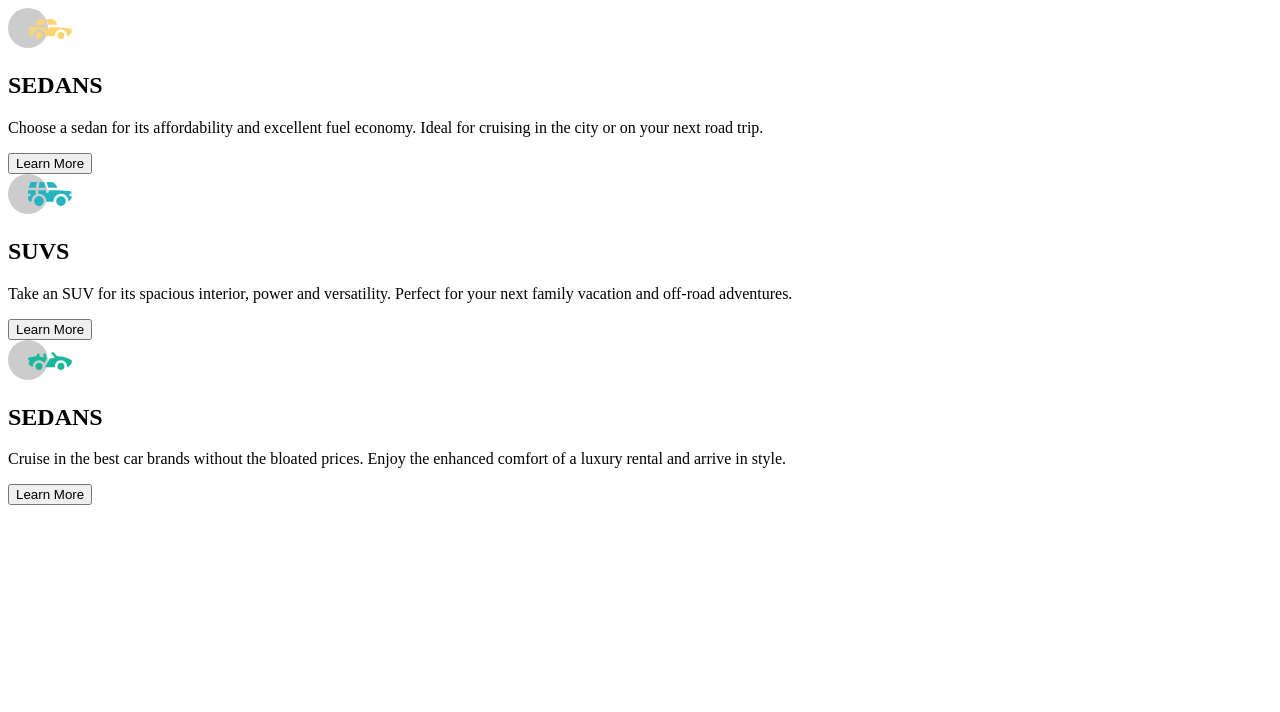
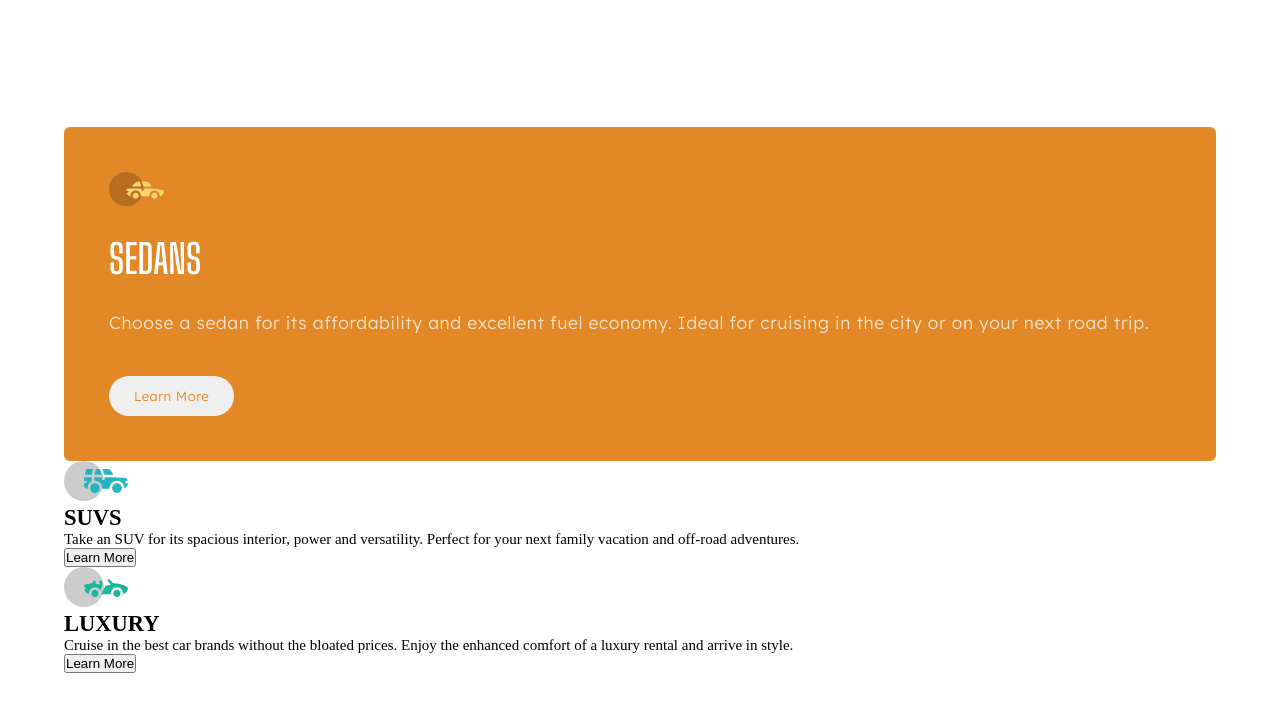
Before and after one commit to EtFX1/Frontend-mentor-3-column-preview-card-component-main, a plain HTML site: page src/index.html in a window 1280 px wide. Drawn offline with Linux system fonts and the light colour scheme.

Commit message:
first card styles done

```diff
--- a/src/index.html
+++ b/src/index.html
@@ -7,23 +7,31 @@
         <!-- @!GOOGLE FONTS -->
         <link rel="preconnect" href="https://fonts.googleapis.com" />
         <link rel="preconnect" href="https://fonts.gstatic.com" crossorigin />
+        <!-- Font 1 -->
         <link
             href="https://fonts.googleapis.com/css2?family=Big+Shoulders+Display:wght@100..900&display=swap"
             rel="stylesheet"
         />
+        <!-- Font 2 -->
         <link
             href="https://fonts.googleapis.com/css2?family=Lexend+Deca:wght@100..900&display=swap"
             rel="stylesheet"
         />
         <!-- @!FAVICON -->
         <link rel="icon" href="/images/favicon-32x32.png" />
+        <!-- @!CSS Link -->
+        <link rel="stylesheet" href="styles.css" />
     </head>
     <body>
-        <main>
+        <main id="cards-container">
             <!-- @!Section 1 - Sedans -->
-            <article>
+            <article class="card card--orange">
                 <!-- Sedan image -->
-                <svg width="64" height="40" xmlns="http://www.w3.org/2000/svg">
+                <svg
+                    class="card__illustration"
+                    xmlns="http://www.w3.org/2000/svg"
+                    viewBox="0 0 64 40"
+                >
                     <g fill="none" fill-rule="evenodd">
                         <circle
                             fill="#000"
@@ -39,22 +47,21 @@
                         />
                     </g>
                 </svg>
-
                 <!-- Car name -->
-                <h2>SEDANS</h2>
+                <h2 class="card__heading">SEDANS</h2>
 
                 <!-- Car info -->
-                <p>
+                <p class="card__paragraph">
                     Choose a sedan for its affordability and excellent fuel
                     economy. Ideal for cruising in the city or on your next road
                     trip.
                 </p>
 
                 <!-- Learn More button -->
-                <button>Learn More</button>
+                <button class="card__button">Learn More</button>
             </article>
 
-            <!-- @!Section 2 - SUVS -->
+            <!-- @!Section 2 - SUV'S -->
             <article>
                 <!-- SUV image -->
                 <svg width="64" height="40" xmlns="http://www.w3.org/2000/svg">
@@ -109,7 +116,7 @@
                 </svg>
 
                 <!-- Car name -->
-                <h2>SEDANS</h2>
+                <h2>LUXURY</h2>
 
                 <!-- Car info -->
                 <p>
--- /dev/null
+++ b/src/styles.css
@@ -0,0 +1,94 @@
+* {
+    margin: 0;
+    padding: 0;
+    box-sizing: border-box;
+}
+
+:root {
+    /* colours */
+    --colour-transparent-white: hsla(0, 0%, 100%, 0.75);
+    --colour-orange: hsl(31, 77%, 52%);
+    --colour-white: rgb(255, 255, 255);
+
+    /* font families */
+    --font-big-shoulders: "Big Shoulders Display", sans-serif;
+    --font-lexend-deca: "Lexend Deca", sans-serif;
+
+    /* font weights */
+    --font-weight-light: 350;
+    --font-weight-semi-bold: 615;
+}
+
+/* @!MOBILE (<=992PX) */
+
+body {
+    background-color: var(--colour-transparent-white);
+    display: flex;
+    justify-content: center;
+    align-items: center;
+    min-height: 100vh;
+    font-size: 0.9375rem;
+}
+
+/* main element */
+#cards-container {
+    margin: clamp(4rem, 15%, 7.5rem) 0;
+    display: flex;
+    flex-direction: column;
+    width: 90%;
+}
+
+/* targets all cards */
+.card {
+    border-radius: 0.375rem;
+    padding: 2.8125rem; /*todo: re-adjust*/
+}
+
+.card--orange {
+    background-color: var(--colour-orange);
+}
+
+.card__illustration {
+    width: 3.4375rem;
+}
+
+.card__heading {
+    font-family: var(--font-big-shoulders);
+    font-weight: var(--font-weight-semi-bold);
+    color: var(--colour-white);
+    font-size: clamp(1.875rem, 11vw, 2.5rem);
+}
+
+.card__illustration,
+.card__heading {
+    margin-bottom: clamp(0.9375rem, 7%, 1.5625rem);
+}
+
+.card__paragraph {
+    color: var(--colour-transparent-white);
+    letter-spacing: 0.6px;
+    line-height: 1.6;
+    font-size: clamp(0.75rem, 4vw, 1.0938rem);
+    font-weight: var(--font-weight-light);
+    margin-bottom: clamp(1.25rem, 9.5%, 2.5rem);
+}
+
+.card__paragraph,
+.card__button {
+    font-family: var(--font-lexend-deca);
+}
+
+.card__button {
+    font-weight: var(--font-weight-light);
+    color: var(--colour-orange);
+    letter-spacing: 0.025rem;
+    border: 0;
+    border-radius: 3.125rem;
+    padding: 0.75rem 1.5625rem;
+}
+
+.card__button:hover {
+    outline: 0.0625rem solid var(--colour-white);
+    background-color: var(--colour-orange);
+    color: var(--colour-white);
+}
```
Also changed, not shown: 2 other files.
